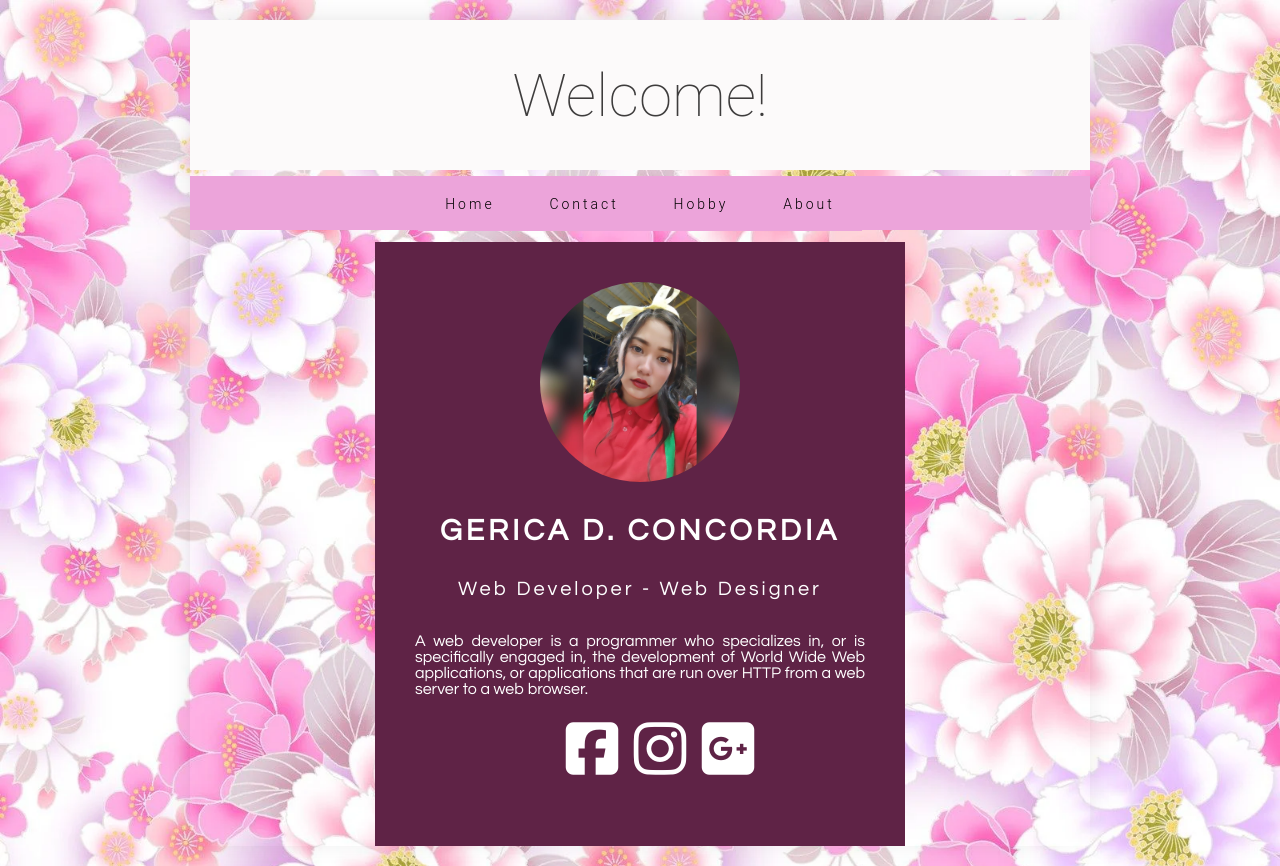
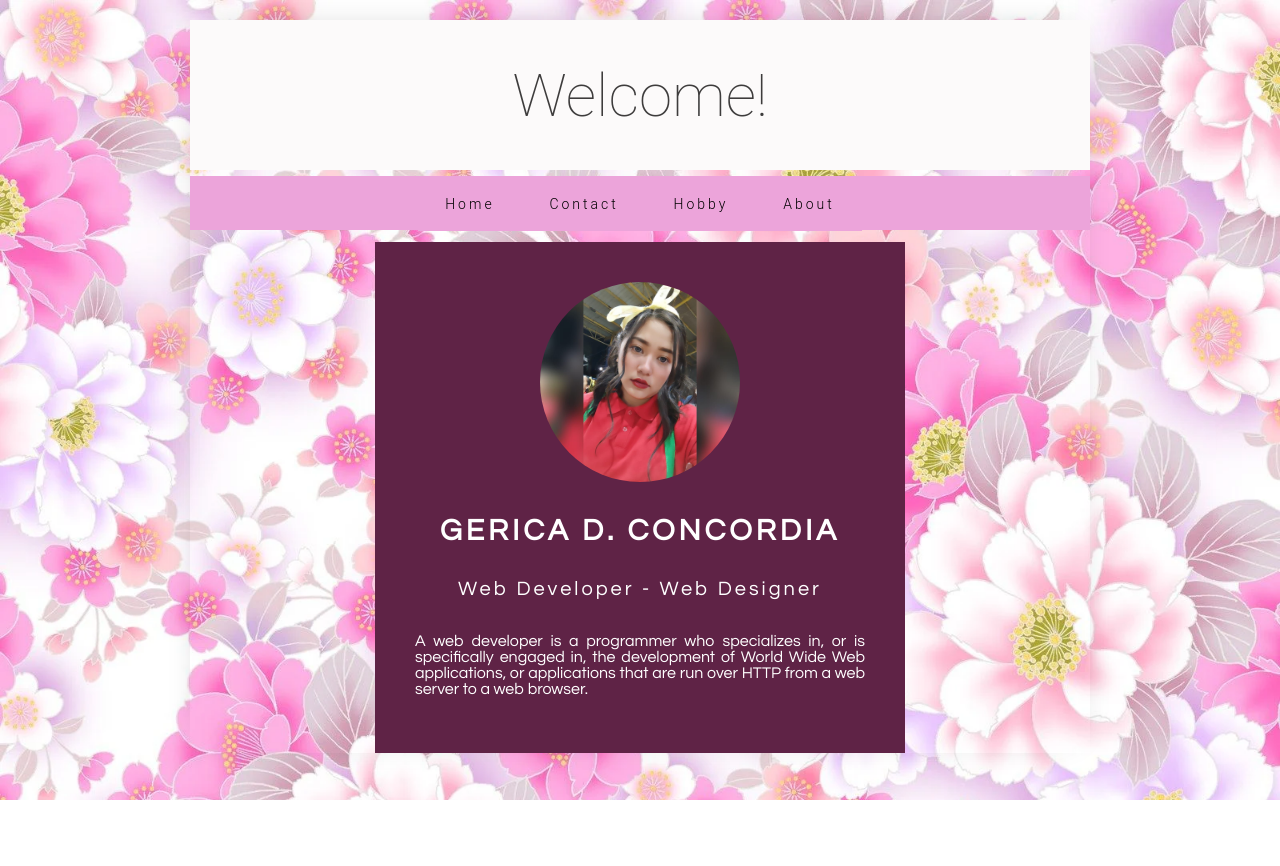
Before and after one commit to gericaconcordia/concordia.github.io, a plain HTML site: page index.html in a window 1280 px wide. After the commit the page ends 800 px from the top, so only its background shows below. Drawn offline with Linux system fonts and the light colour scheme.

Commit message:
concordia

```diff
--- a/index.html
+++ b/index.html
@@ -49,10 +49,7 @@
 Web Developer - Web Designer</h5>
 <p>
     A web developer is a programmer who specializes in, or is specifically engaged in, the development of World Wide Web applications, or applications that are run over HTTP from a web server to a web browser.</p>
-    <ul>
-<li><a href="#"><i class="fa fa-facebook-square" aria-hidden="true"></i></a></li>
-<li><a href="#"><i class="fa fa-instagram" aria-hidden="true"></i></a></li>
-<li><a href="#"><i class="fa fa-google-plus-square" aria-hidden="true"></i></a></li>
+
 </ul>
 </div>
 </body>
```
Also changed, not shown: hobby.html (+1 -0 lines).
